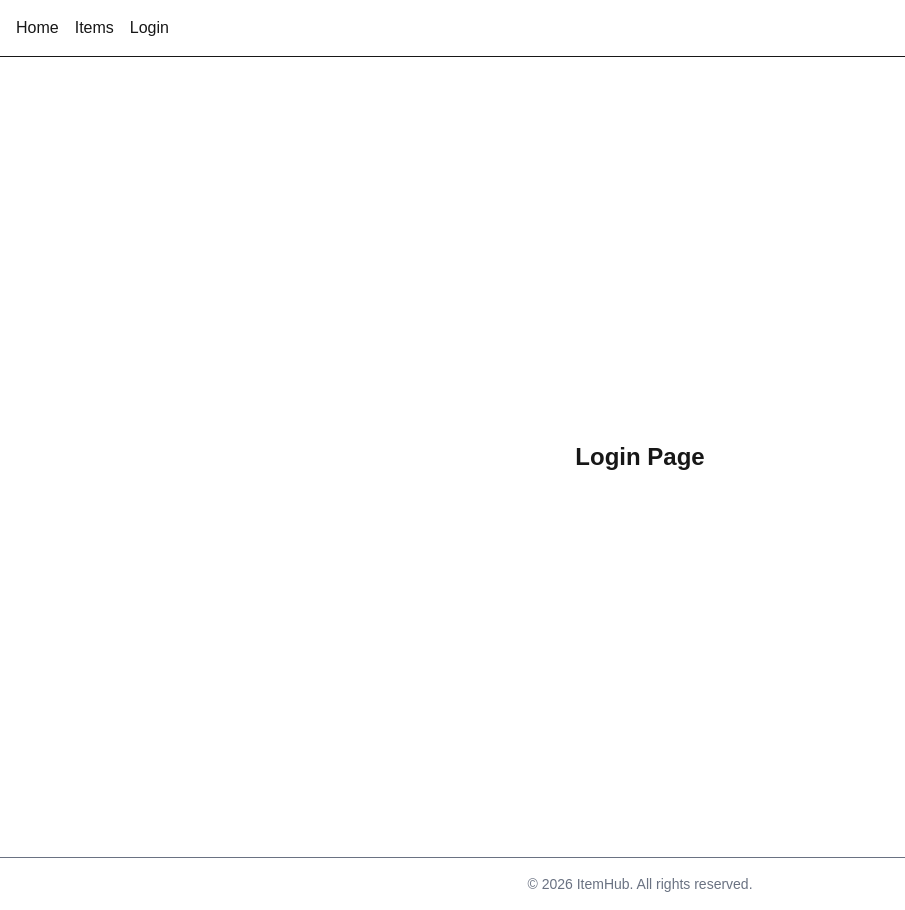
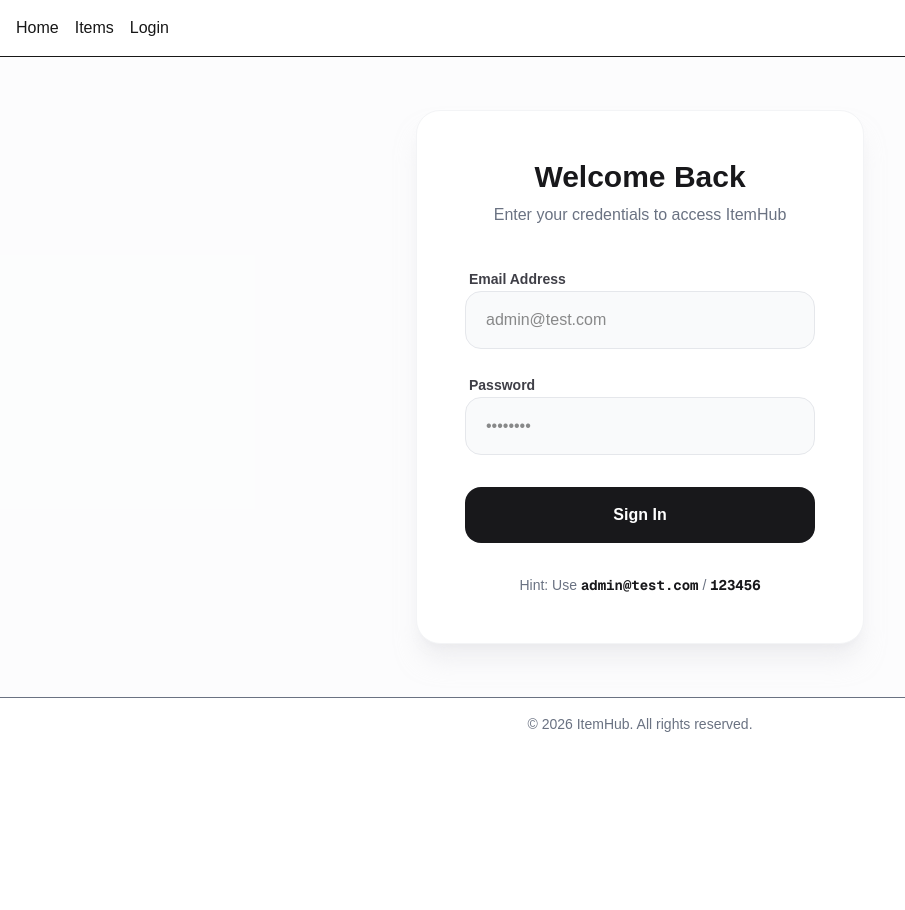
Before and after one commit to JoyChanda/ItemHub, a Next.js app: page /login in a window 1280 px wide. Shown: the whole page, without its empty margins (0-905 px from the left). After the commit the page ends 800 px from the top, so only its background shows below. Built offline with nearby package versions, Linux system fonts and the light colour scheme.

Commit message:
feat(frontend): implement polished login page with mock auth logic

```diff
--- a/src/app/login/page.js
+++ b/src/app/login/page.js
@@ -1,7 +1,68 @@
+'use client';
+import { useRouter } from 'next/navigation';
+import { useState } from 'react';
+
 export default function LoginPage() {
+  const router = useRouter();
+  const [loading, setLoading] = useState(false);
+
+  function handleSubmit(e) {
+    e.preventDefault();
+    setLoading(true);
+
+    // Simulate a small delay for premium feel
+    setTimeout(() => {
+      document.cookie = 'auth=true; path=/';
+      router.push('/items');
+      router.refresh(); // Ensure layout respects new cookie
+    }, 800);
+  }
+
   return (
-    <div className="flex min-h-screen items-center justify-center">
-      <h1 className="text-2xl font-bold">Login Page</h1>
+    <div className="min-h-[80vh] flex items-center justify-center px-4 bg-gray-50/50">
+      <div className="w-full max-w-md bg-white rounded-3xl shadow-xl shadow-zinc-200/50 border border-gray-100 p-8 md:p-12">
+        <div className="text-center mb-10">
+          <h1 className="text-3xl font-extrabold text-zinc-900 mb-2">Welcome Back</h1>
+          <p className="text-gray-500">Enter your credentials to access ItemHub</p>
+        </div>
+
+        <form onSubmit={handleSubmit} className="space-y-6">
+          <div className="space-y-2">
+            <label className="text-sm font-semibold text-zinc-700 ml-1">Email Address</label>
+            <input
+              required
+              type="email"
+              placeholder="admin@test.com"
+              className="w-full px-5 py-4 rounded-2xl border border-gray-200 bg-gray-50 focus:bg-white focus:ring-2 focus:ring-zinc-900 focus:border-transparent transition-all outline-none"
+            />
+          </div>
+
+          <div className="space-y-2">
+            <label className="text-sm font-semibold text-zinc-700 ml-1">Password</label>
+            <input
+              required
+              placeholder="••••••••"
+              type="password"
+              className="w-full px-5 py-4 rounded-2xl border border-gray-200 bg-gray-50 focus:bg-white focus:ring-2 focus:ring-zinc-900 focus:border-transparent transition-all outline-none"
+            />
+          </div>
+
+          <div className="pt-2">
+            <button
+              disabled={loading}
+              className="w-full py-4 bg-zinc-900 text-white rounded-2xl font-bold hover:bg-black active:scale-[0.98] transition-all disabled:opacity-70 flex items-center justify-center gap-2"
+            >
+              {loading ? (
+                <div className="w-5 h-5 border-2 border-white/30 border-t-white rounded-full animate-spin" />
+              ) : 'Sign In'}
+            </button>
+          </div>
+        </form>
+
+        <div className="mt-8 text-center text-sm text-gray-500">
+          Hint: Use <span className="font-mono text-zinc-900 font-bold">admin@test.com</span> / <span className="font-mono text-zinc-900 font-bold">123456</span>
+        </div>
+      </div>
     </div>
   );
 }
```
